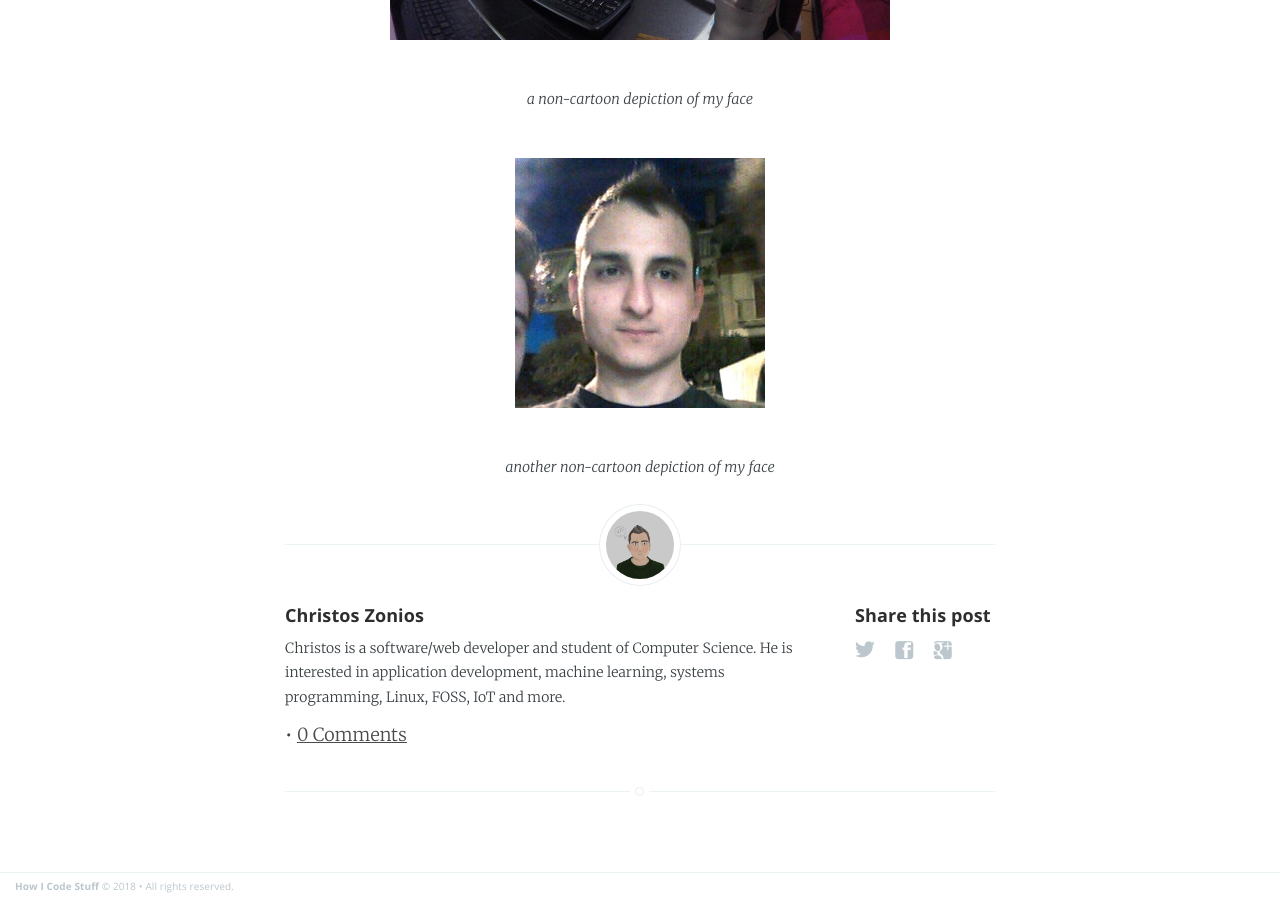
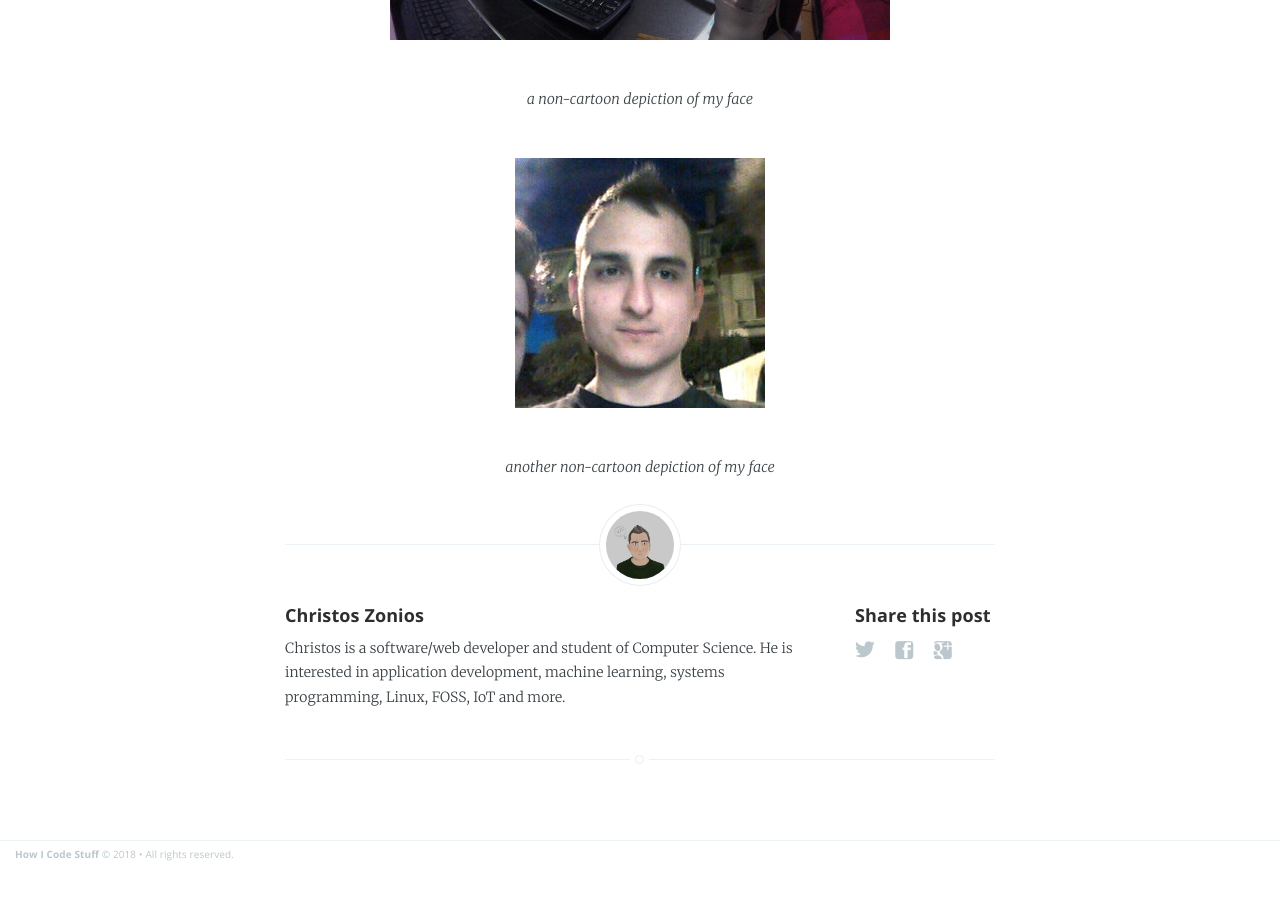
Before and after one commit to howicodestuff/howicodestuff.github.io, a Jekyll site: the page built from _posts/2017-12-20-hello-world.md, in a window 1280 px wide and 900 px high, scrolled down 2760 px. Built offline with Jekyll 4.4.1, drawn with Linux system fonts in a browser that asks for light colours; comment, search, counter and statistics services are not loaded; after the commit the page ends 3629 px from its top, so only the background shows below that.

Commit message:
remove comment count

```diff
--- a/_layouts/post.html
+++ b/_layouts/post.html
@@ -83,7 +83,6 @@ post_class: post-template
 
             <!-- Disqus comments -->
             {% if page.comments %}
-                 • <a href="https://howicodestuff.github.io{{ page.url }}#disqus_thread">0 Comments</a>
                 {% include disqus.html %}
             {% endif %}
 
```
Also changed, not shown: 2 other files.
